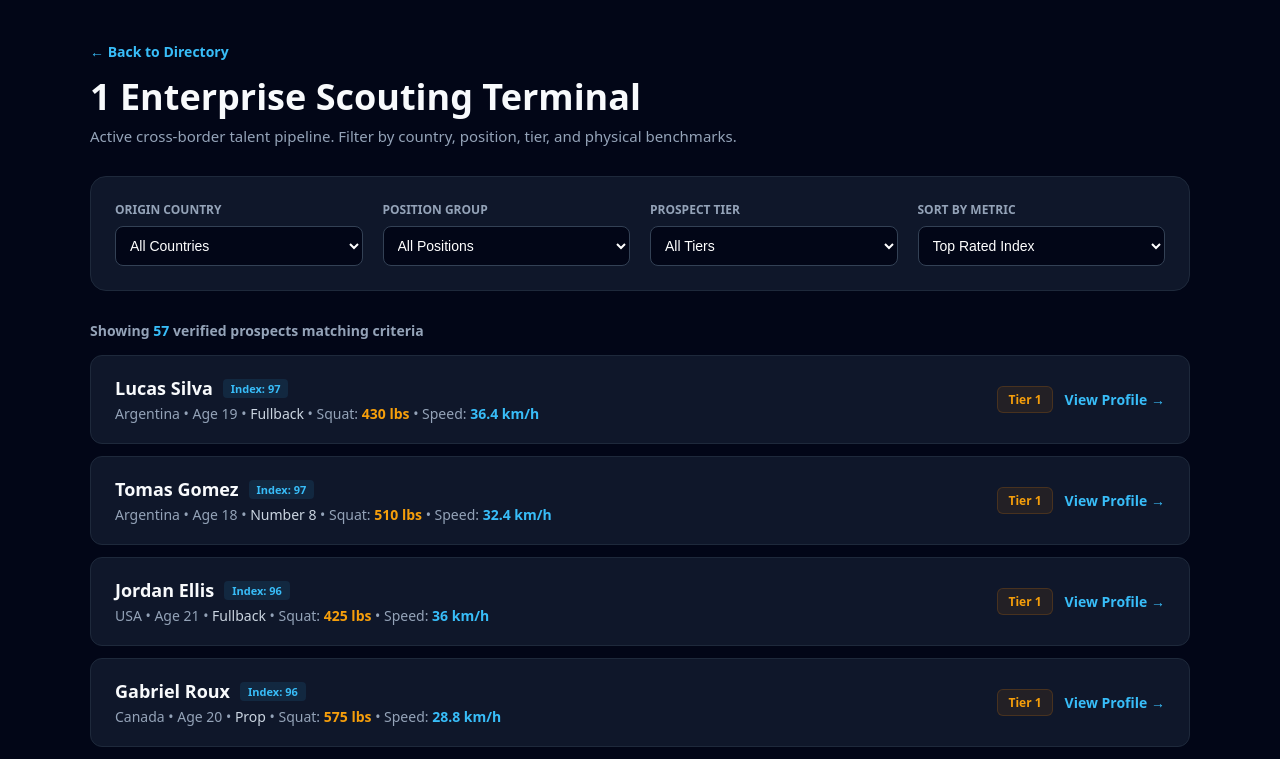
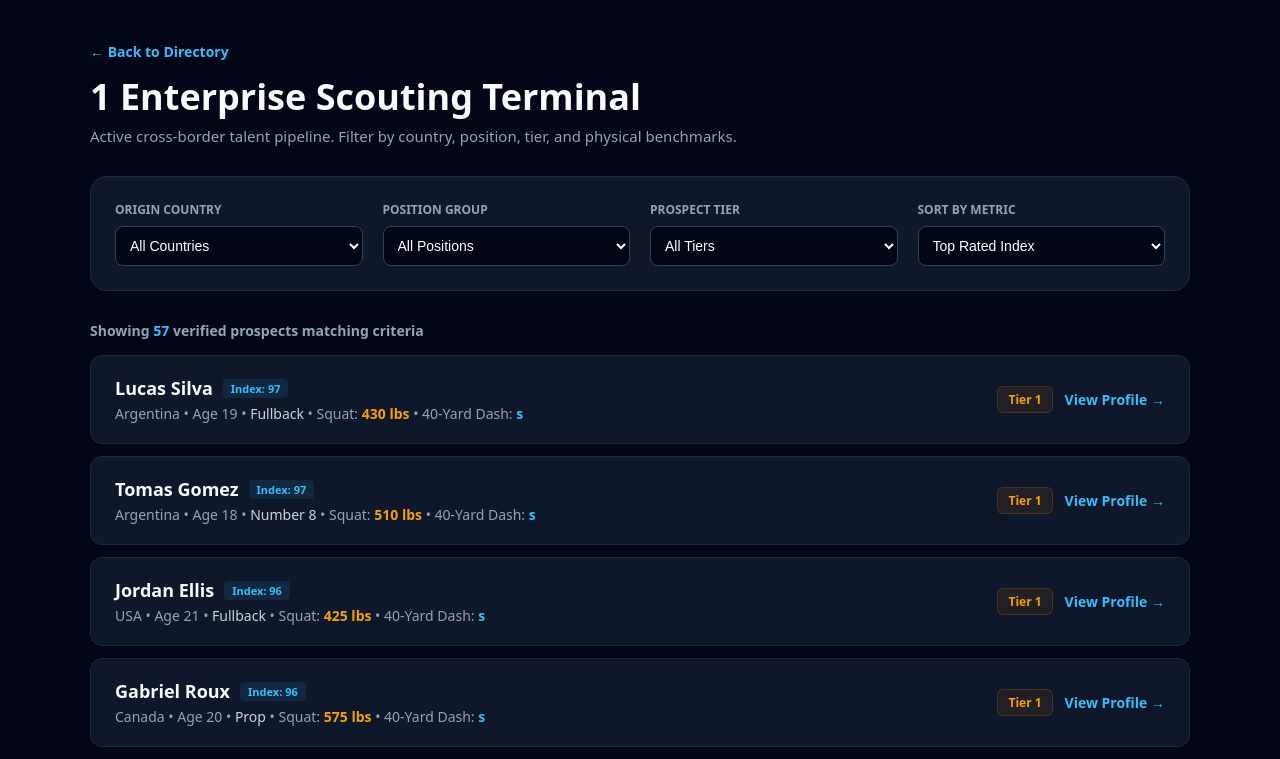
Before and after one commit to KGross16/Rugby2, a Next.js app: page /directory/1 in a window 1280 px wide. Shown: the top 759 px of the page. Built offline with nearby package versions, Linux system fonts and the light colour scheme.

Commit message:
Refactor player filtering and sorting for 40-yard dash
Updated filtering and sorting logic to include 40-yard dash times. Modified labels and comments for clarity.

```diff
--- a/app/directory/[sport]/page.tsx
+++ b/app/directory/[sport]/page.tsx
@@ -14,7 +14,7 @@ export default function SportRoster() {
   const [selectedTier, setSelectedTier] = useState("All");
   const [sortBy, setSortBy] = useState("rating");
 
-  // Advanced filtering and sorting logic
+  // Advanced filtering and sorting logic (using 40-yard dash)
   const filteredPlayers = useMemo(() => {
     return prospects.filter(p =>
       (selectedCountry === "All" || p.origin === selectedCountry) &&
@@ -22,7 +22,7 @@ export default function SportRoster() {
       (selectedTier === "All" || p.tier === selectedTier)
     ).sort((a, b) => {
       if (sortBy === "rating") return b.rating - a.rating;
-      if (sortBy === "speed") return b.topSpeed - a.topSpeed;
+      if (sortBy === "forty") return a.fortyDash - b.fortyDash; // Lower 40 time is faster
       if (sortBy === "squat") return b.squat - a.squat;
       if (sortBy === "bench") return b.bench - a.bench;
       return 0;
@@ -81,7 +81,7 @@ export default function SportRoster() {
             </select>
           </div>
 
-          {/* Tier Filter (Replaces the ugly slider) */}
+          {/* Tier Filter */}
           <div>
             <label style={{ display: "block", fontSize: "12px", fontWeight: "700", color: "#94a3b8", marginBottom: "8px" }}>PROSPECT TIER</label>
             <select
@@ -95,7 +95,7 @@ export default function SportRoster() {
             </select>
           </div>
 
-          {/* Sort By Metric */}
+          {/* Sort By Metric (Updated for 40-Yard Dash) */}
           <div>
             <label style={{ display: "block", fontSize: "12px", fontWeight: "700", color: "#94a3b8", marginBottom: "8px" }}>SORT BY METRIC</label>
             <select
@@ -104,7 +104,7 @@ export default function SportRoster() {
               style={{ width: "100%", backgroundColor: "#020617", color: "#fff", border: "1px solid #334155", padding: "10px", borderRadius: "8px", fontSize: "14px" }}
             >
               <option value="rating">Top Rated Index</option>
-              <option value="speed">Fastest (Top Speed)</option>
+              <option value="forty">Fastest (40-Yard Dash)</option>
               <option value="squat">Strongest (Squat)</option>
               <option value="bench">Upper Body (Bench)</option>
             </select>
@@ -132,7 +132,7 @@ export default function SportRoster() {
                     </span>
                   </div>
                   <div style={{ color: "#94a3b8", fontSize: "14px" }}>
-                    {p.origin} &bull; Age {p.age} &bull; <span style={{ color: "#cbd5e1" }}>{p.position}</span> &bull; Squat: <strong style={{ color: "#f59e0b" }}>{p.squat} lbs</strong> &bull; Speed: <strong style={{ color: "#38bdf8" }}>{p.topSpeed} km/h</strong>
+                    {p.origin} &bull; Age {p.age} &bull; <span style={{ color: "#cbd5e1" }}>{p.position}</span> &bull; Squat: <strong style={{ color: "#f59e0b" }}>{p.squat} lbs</strong> &bull; 40-Yard Dash: <strong style={{ color: "#38bdf8" }}>{p.fortyDash}s</strong>
                   </div>
                 </div>
                 <div style={{ display: "flex", alignItems: "center", gap: "12px" }}>
```
